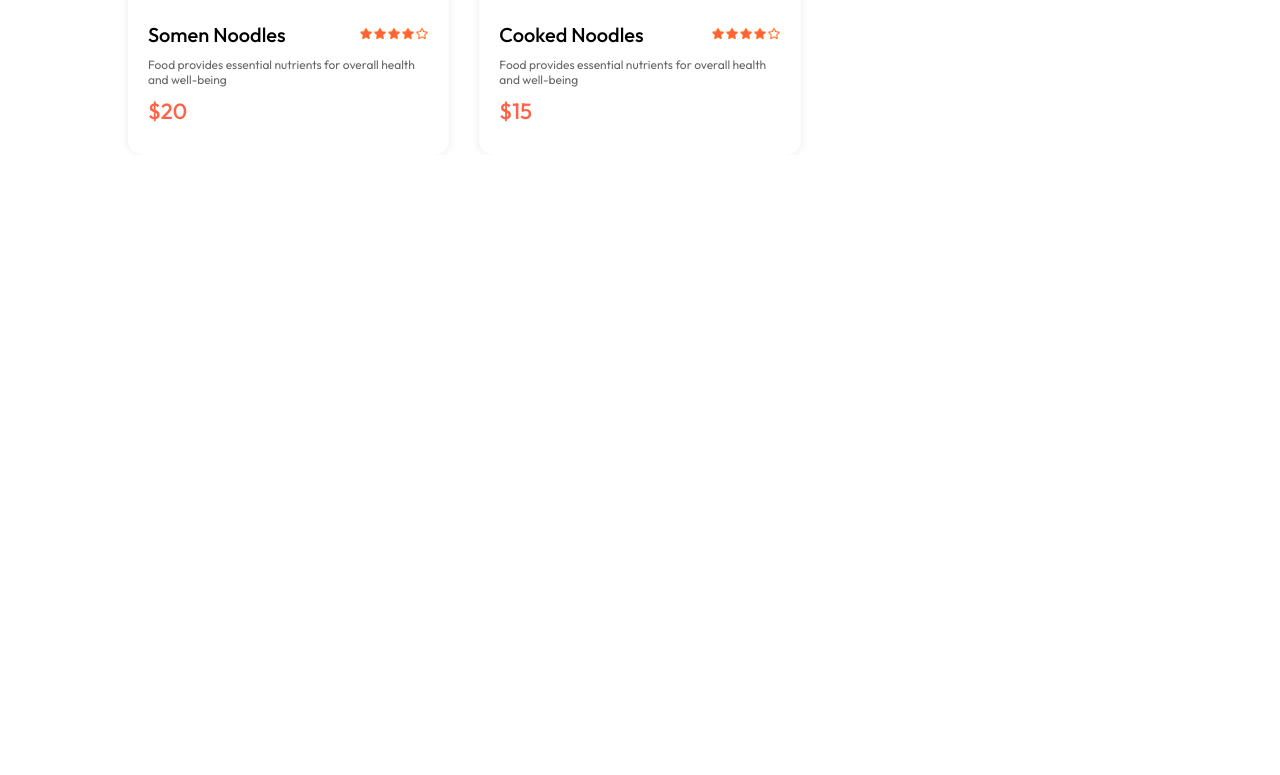
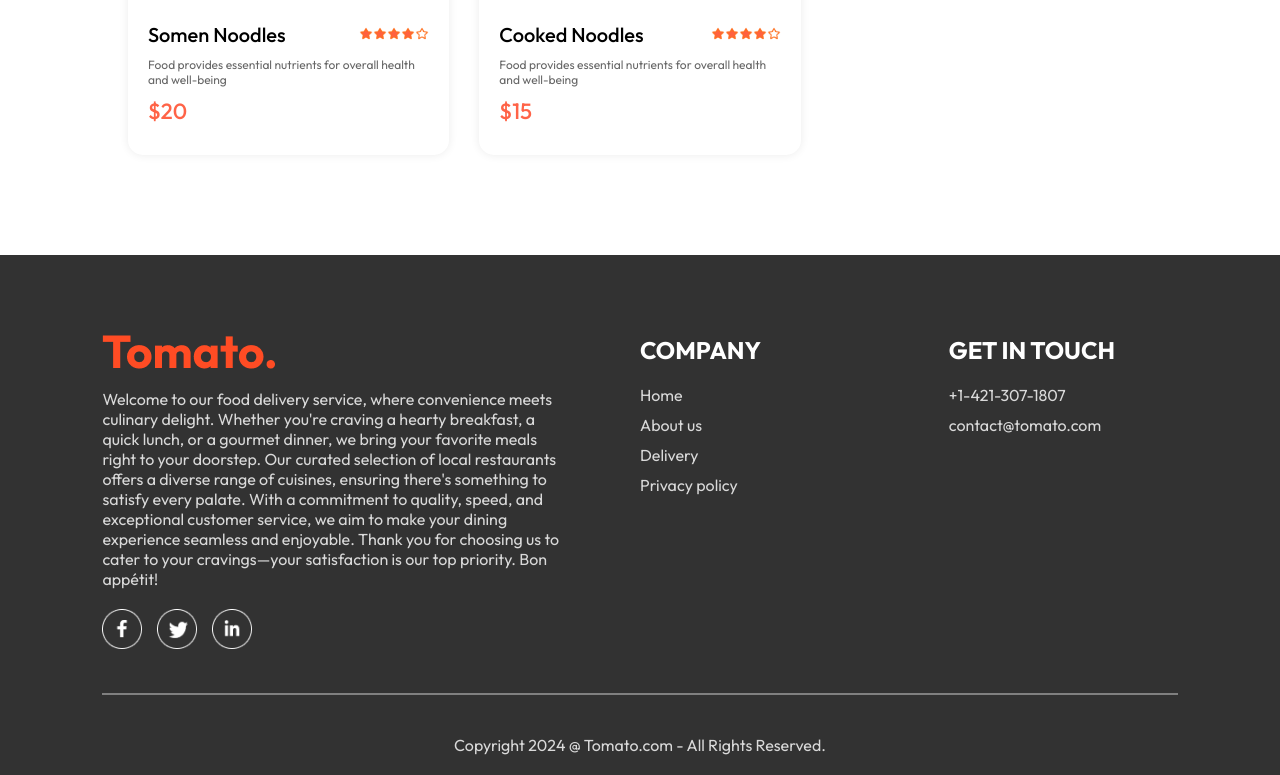
Before and after one commit to ranjannkumar/Food-Delivery-App, a React (Vite) app in the folder frontend/: page / in a window 1280 px wide. Shown: the part 5828-6603 px from the top of the page. Before the commit the page ends 5983 px from the top, so only its background shows below. Built offline with nearby package versions, Linux system fonts and the light colour scheme.

Commit message:
Footer added

```diff
--- a/frontend/src/App.jsx
+++ b/frontend/src/App.jsx
@@ -4,17 +4,22 @@ import {Route, Routes} from 'react-router-dom'
 import Home from './pages/Home/Home'
 import Cart from './pages/Cart/Cart'
 import PlaceOrder from './pages/PlaceOrder/PlaceOrder'
+import Footer from './components/Footer/Footer'
 
 const App = () => {
   return (
-    <div className='app'>
+   <>
+      <div className='app'>
       <Navbar/>
       <Routes>
         <Route path='/' element={<Home/>} />
         <Route path='/cart' element={<Cart/>} />
         <Route path='order' element={<PlaceOrder/>} />
       </Routes>
-    </div>
+     </div>
+     <Footer />
+   </>
+
   )
 }
 
--- a/frontend/src/components/FoodDisplay/FoodDisplay.jsx
+++ b/frontend/src/components/FoodDisplay/FoodDisplay.jsx
@@ -14,7 +14,9 @@ const FoodDisplay = ({category}) => {
       <h2>Top dishes near you</h2>
       <div className="food-display-list">
         {food_list.map((item,index)=>{
+          if(category==="All" || category===item.category){
           return <FoodItem key={index} id={item._id} name={item.name} description={item.description} price={item.price} image={item.image} />
+          }
         })}
       </div>
     </div>
--- /dev/null
+++ b/frontend/src/components/Footer/Footer.css
@@ -0,0 +1,43 @@
+.footer{
+  color: #d9d9d9;
+  background-color: #323232;
+  display: flex;
+  flex-direction: column;
+  align-items: center;
+  gap: 20px;
+  padding: 20px 8vw;
+  padding-top: 80px;
+  margin-top: 100px;
+}
+.footer-content{
+  width: 100%;
+  display: grid;
+  grid-template-columns: 2fr 1fr 1fr;
+  gap: 80px;
+}
+.footer-content-left,.footer-content-right,.footer-content-center{
+  display: flex;
+  flex-direction: column;
+  align-items: start;
+  gap: 20px;
+}
+.footer-content-left li,.footer-content-right li,.footer-content-center li{
+  list-style: none;
+  margin-bottom: 10px;
+  cursor: pointer;
+
+}
+.footer-content-right h2,.footer-content-center h2{
+  color: white;
+}
+.footer-social-icons img{
+  width: 40px;
+  margin-right: 15px;
+}
+.footer hr{
+  width: 100%;
+  height: 2px;
+  margin: 20px 0;
+  background-color: grey;
+  border: none;
+}
--- /dev/null
+++ b/frontend/src/components/Footer/Footer.jsx
@@ -0,0 +1,54 @@
+import React from 'react'
+import './Footer.css'
+import { assets } from '../../assets/assets'
+
+const Footer = () => {
+  return (
+    <div className='footer' id='footer'>
+      <div className="footer-content">
+
+        <div className="footer-content-left">
+          <img src={assets.logo} alt="" />
+          <p>
+            Welcome to our food delivery service, where convenience meets culinary delight.
+            Whether you're craving a hearty breakfast, a quick lunch, or a gourmet dinner, we bring your favorite meals right to your doorstep.
+            Our curated selection of local restaurants offers a diverse range of cuisines, ensuring there's something to satisfy every palate.
+            With a commitment to quality, speed, and exceptional customer service, we aim to make your dining experience seamless and enjoyable.
+            Thank you for choosing us to cater to your cravings—your satisfaction is our top priority. Bon appétit!
+          </p>
+          <div className="footer-social-icons">
+            <img src={assets.facebook_icon} alt="" />
+            <img src={assets.twitter_icon} alt="" />
+            <img src={assets.linkedin_icon} alt="" />
+          </div>
+        </div>
+
+        <div className="footer-content-center">
+          <h2>COMPANY</h2>
+          <ul>
+            <li>Home</li>
+            <li>About us</li>
+            <li>Delivery</li>
+            <li>Privacy policy</li>
+          </ul>
+        </div>
+
+        <div className="footer-content-right">
+          <h2>GET IN TOUCH</h2>
+          <ul>
+            <li>+1-421-307-1807</li>
+            <li>contact@tomato.com</li>
+          </ul>
+        </div>
+
+      </div>
+      <hr />
+      <p className="footer-copyright">
+        Copyright 2024 @ Tomato.com - All Rights Reserved.
+      </p>
+
+    </div>
+  )
+}
+
+export default Footer
```
